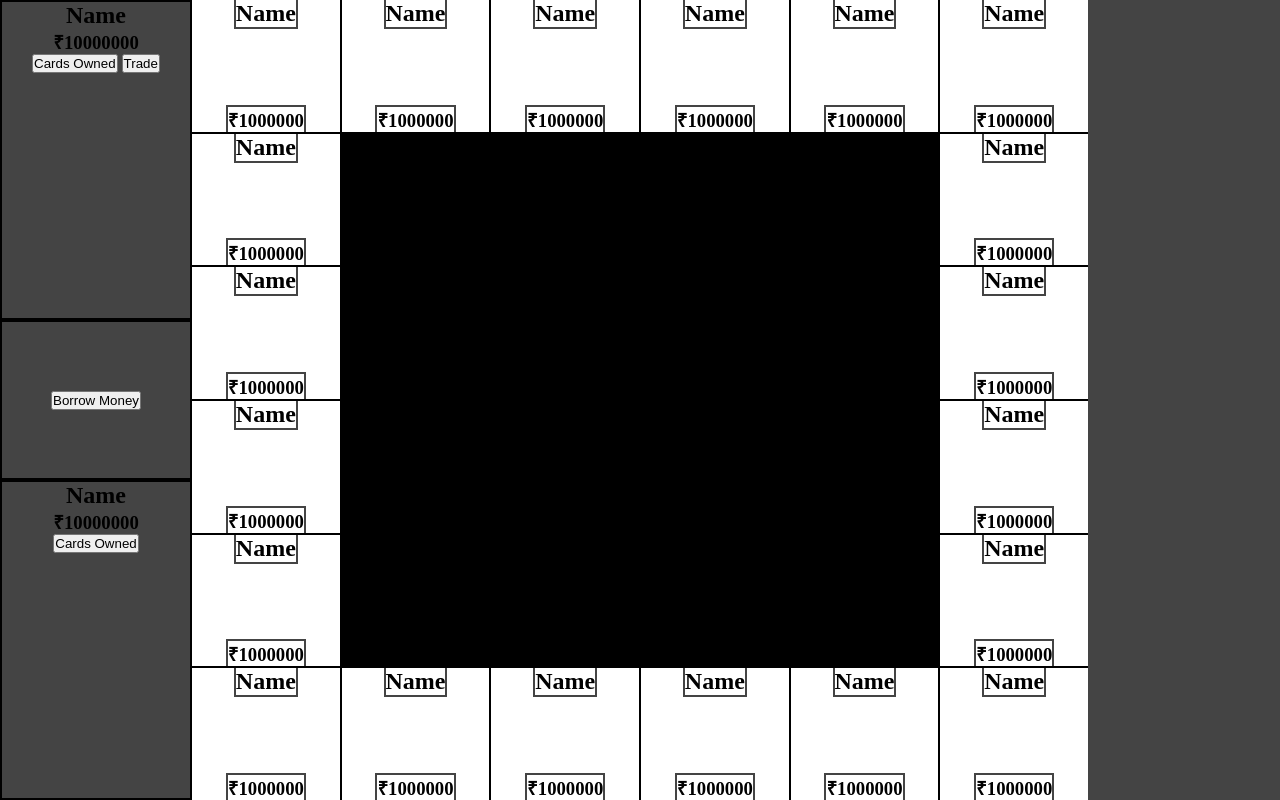
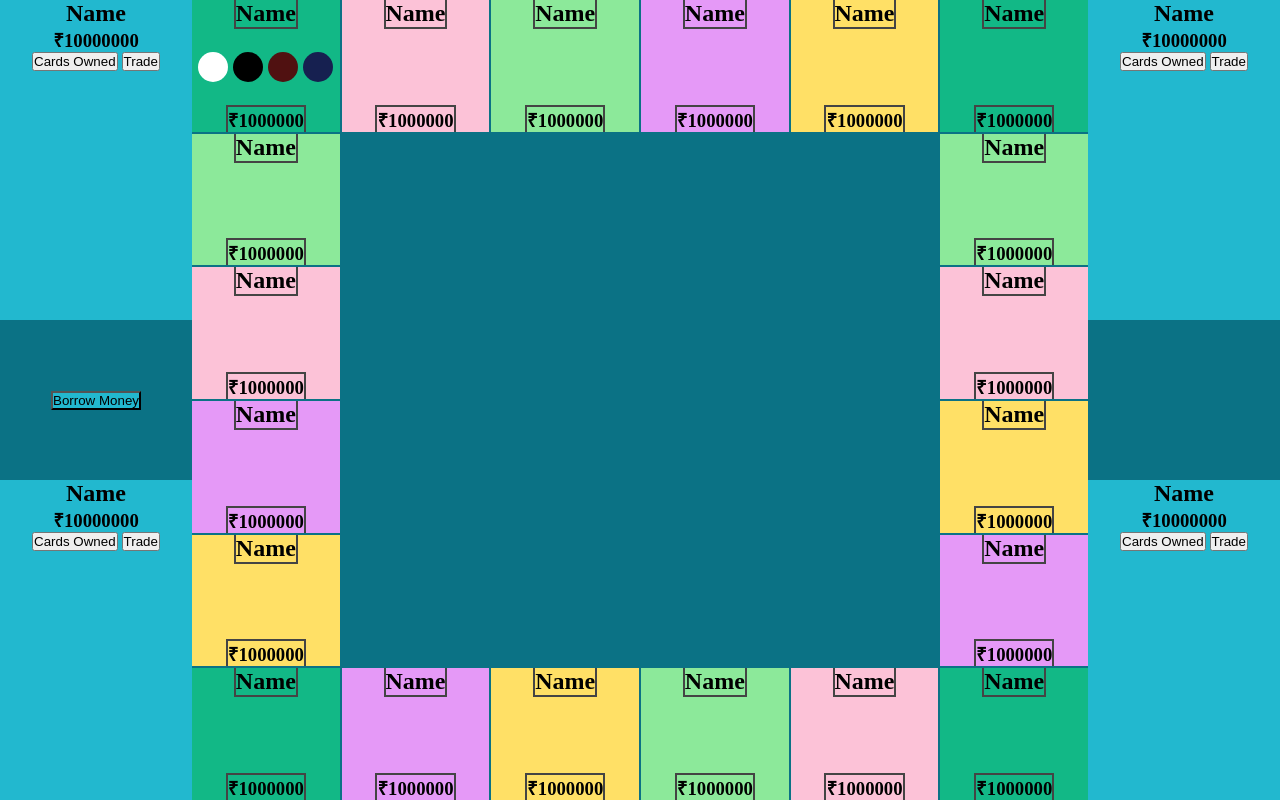
Before and after one commit to RobertPaulRaise-R/RobertPaulRaise-R.github.io, a plain HTML site: page Bussiness Game/index.html in a window 1280 px wide. Drawn offline with Linux system fonts and the light colour scheme.

Commit message:
second commit

```diff
--- a/Bussiness Game/index.html
+++ b/Bussiness Game/index.html
@@ -6,131 +6,152 @@
     <title>Bussiness Game</title>
     <link rel="stylesheet" href="style.css" />
   </head>
+
   <body>
     <div class="full-container">
       <div class="left-side">
-        <div class="player-1">
-          <h2>Name</h2>
-          <h3>₹10000000</h3>
-          <button>Cards Owned</button>
+        <div class="player-sec player-1">
+          <h2 class="player1-name">Name</h2>
+          <h3 class="player1-balance">₹10000000</h3>
+          <button class="player1-cards">Cards Owned</button>
           <button class="trade">Trade</button>
         </div>
 
-        <div class="bank">
+        <div class="middle-sec bank">
           <button class="borrow-btn">Borrow Money</button>
         </div>
 
-        <div class="player-2">
-          <h2>Name</h2>
-          <h3>₹10000000</h3>
-          <button>Cards Owned</button>
+        <div class="player-sec player-2">
+          <h2 class="player2-name">Name</h2>
+          <h3 class="player2-balance">₹10000000</h3>
+          <button class="player2-cards">Cards Owned</button>
+          <button class="trade">Trade</button>
         </div>
       </div>
       <div class="board">
-        <div class="cell cell-1">
+        <div class="cell cell-1 teal">
+          <h2>Name</h2>
+          <div class="players">
+            <div class="player player1"></div>
+            <div class="player player2"></div>
+            <div class="player player3"></div>
+            <div class="player player4"></div>
+          </div>
+          <h3>₹1000000</h3>
+        </div>
+
+        <div class="cell cell-2 pink">
           <h2>Name</h2>
           <h3>₹1000000</h3>
         </div>
 
-        <div class="cell cell-2">
+        <div class="cell cell-3 green">
           <h2>Name</h2>
           <h3>₹1000000</h3>
         </div>
 
-        <div class="cell cell-3">
+        <div class="cell cell-4 grape">
           <h2>Name</h2>
           <h3>₹1000000</h3>
         </div>
 
-        <div class="cell cell-4">
+        <div class="cell cell-5 yellow">
           <h2>Name</h2>
           <h3>₹1000000</h3>
         </div>
 
-        <div class="cell cell-5">
+        <div class="cell cell-6 teal">
           <h2>Name</h2>
           <h3>₹1000000</h3>
         </div>
 
-        <div class="cell cell-6">
+        <div class="cell cell-7 green">
           <h2>Name</h2>
           <h3>₹1000000</h3>
         </div>
 
-        <div class="cell cell-7">
+        <div class="cell cell-8 pink">
           <h2>Name</h2>
           <h3>₹1000000</h3>
         </div>
 
-        <div class="cell cell-8">
+        <div class="cell cell-9 yellow">
           <h2>Name</h2>
           <h3>₹1000000</h3>
         </div>
 
-        <div class="cell cell-9">
+        <div class="cell cell-10 grape">
           <h2>Name</h2>
           <h3>₹1000000</h3>
         </div>
 
-        <div class="cell cell-10">
+        <div class="cell cell-11 teal">
           <h2>Name</h2>
           <h3>₹1000000</h3>
         </div>
 
-        <div class="cell cell-11">
+        <div class="cell cell-12 pink">
           <h2>Name</h2>
           <h3>₹1000000</h3>
         </div>
 
-        <div class="cell cell-12">
+        <div class="cell cell-13 green">
           <h2>Name</h2>
           <h3>₹1000000</h3>
         </div>
 
-        <div class="cell cell-13">
+        <div class="cell cell-14 yellow">
           <h2>Name</h2>
           <h3>₹1000000</h3>
         </div>
 
-        <div class="cell cell-14">
+        <div class="cell cell-15 grape">
           <h2>Name</h2>
           <h3>₹1000000</h3>
         </div>
 
-        <div class="cell cell-15">
+        <div class="cell cell-16 teal">
           <h2>Name</h2>
           <h3>₹1000000</h3>
         </div>
 
-        <div class="cell cell-16">
+        <div class="cell cell-17 yellow">
           <h2>Name</h2>
           <h3>₹1000000</h3>
         </div>
 
-        <div class="cell cell-17">
+        <div class="cell cell-18 grape">
           <h2>Name</h2>
           <h3>₹1000000</h3>
         </div>
 
-        <div class="cell cell-18">
+        <div class="cell cell-19 pink">
           <h2>Name</h2>
           <h3>₹1000000</h3>
         </div>
 
-        <div class="cell cell-19">
-          <h2>Name</h2>
-          <h3>₹1000000</h3>
-        </div>
-
-        <div class="cell cell-20">
+        <div class="cell cell-20 green">
           <h2>Name</h2>
           <h3>₹1000000</h3>
         </div>
       </div>
 
       <div class="right-side">
-        <div class="player-3"></div>
-        <div class="player-4"></div>
+        <div class="player-sec player-3">
+          <h2 class="player3-name">Name</h2>
+          <h3 class="player3-balance">₹10000000</h3>
+          <button class="player3-cards">Cards Owned</button>
+          <button class="trade">Trade</button>
+        </div>
+
+        <div class="middle-sec"></div>
+
+        <div class="player-sec player-4">
+          <h2 class="player4-name">Name</h2>
+          <h3 class="player4-balance">₹10000000</h3>
+          <button class="player4-cards">Cards Owned</button>
+          <button class="trade">Trade</button>
+        </div>
       </div>
     </div>
   </body>
--- a/Bussiness Game/style.css
+++ b/Bussiness Game/style.css
@@ -1,3 +1,4 @@
+/* MAIN COMPONENTS */
 * {
   margin: 0;
   padding: 0;
@@ -18,39 +19,34 @@
   flex-grow: 0;
 }
 
-.player-1 {
+.player-sec {
   justify-content: flex-start;
   flex-basis: 40%;
   text-align: center;
   width: 100%;
-  border: 2px solid #000;
+  /* border: 2px solid #000; */
+  background-color: #22b8cf;
 }
 
-.bank {
+.middle-sec {
   display: flex;
   justify-content: center;
   align-items: center;
   width: 100%;
   flex-basis: 20%;
-  border: 2px solid #000;
+  /* border: 2px solid #000; */
+  background-color: #0b7285;
 }
 
 .borrow-btn {
-}
-
-.player-2 {
-  justify-content: flex-start;
-  flex-basis: 40%;
-  text-align: center;
-  width: 100%;
-  border: 2px solid #000;
+  background-color: #22b8cf;
 }
 
 /* BOARD */
 .board {
   flex-basis: 70%;
   height: 100vh;
-  background-color: #000;
+  background-color: #0b7285;
   display: grid;
   gap: 2px;
   grid-template-columns: repeat(6, 1fr);
@@ -68,11 +64,34 @@
 .cell > h2 {
   border: 2px solid #444;
   border-top: none;
+  display: block;
 }
 
 .cell > h3 {
   border: 2px solid #444;
   border-bottom: none;
+  display: block;
+}
+
+/* CELL COLORS */
+.teal {
+  background-color: #12b886;
+}
+
+.pink {
+  background-color: #fcc2d7;
+}
+
+.green {
+  background-color: #8ce99a;
+}
+
+.yellow {
+  background-color: #ffe066;
+}
+
+.grape {
+  background-color: #e599f7;
 }
 
 .cell-7,
@@ -136,7 +155,41 @@
   grid-row: 2;
 }
 
+/* ------------------- */
+/* PLAYERS COIN */
+/* ------------------- */
+.players {
+  display: flex;
+  gap: 5px;
+}
+
+.player {
+  background-color: #fff;
+  width: 30px;
+  height: 30px;
+  border-radius: 50%;
+}
+
+.player2 {
+  background-color: #000;
+}
+
+.player3 {
+  background-color: #501111;
+}
+
+.player4 {
+  background-color: #162050;
+}
+/* ------------------- */
+
+/* ------------------- */
+/* Right Side */
+/* ------------------- */
 .right-side {
+  display: flex;
+  flex-direction: column;
+  align-items: center;
   flex-basis: 15%;
   height: 100vh;
   background-color: #444;
```
